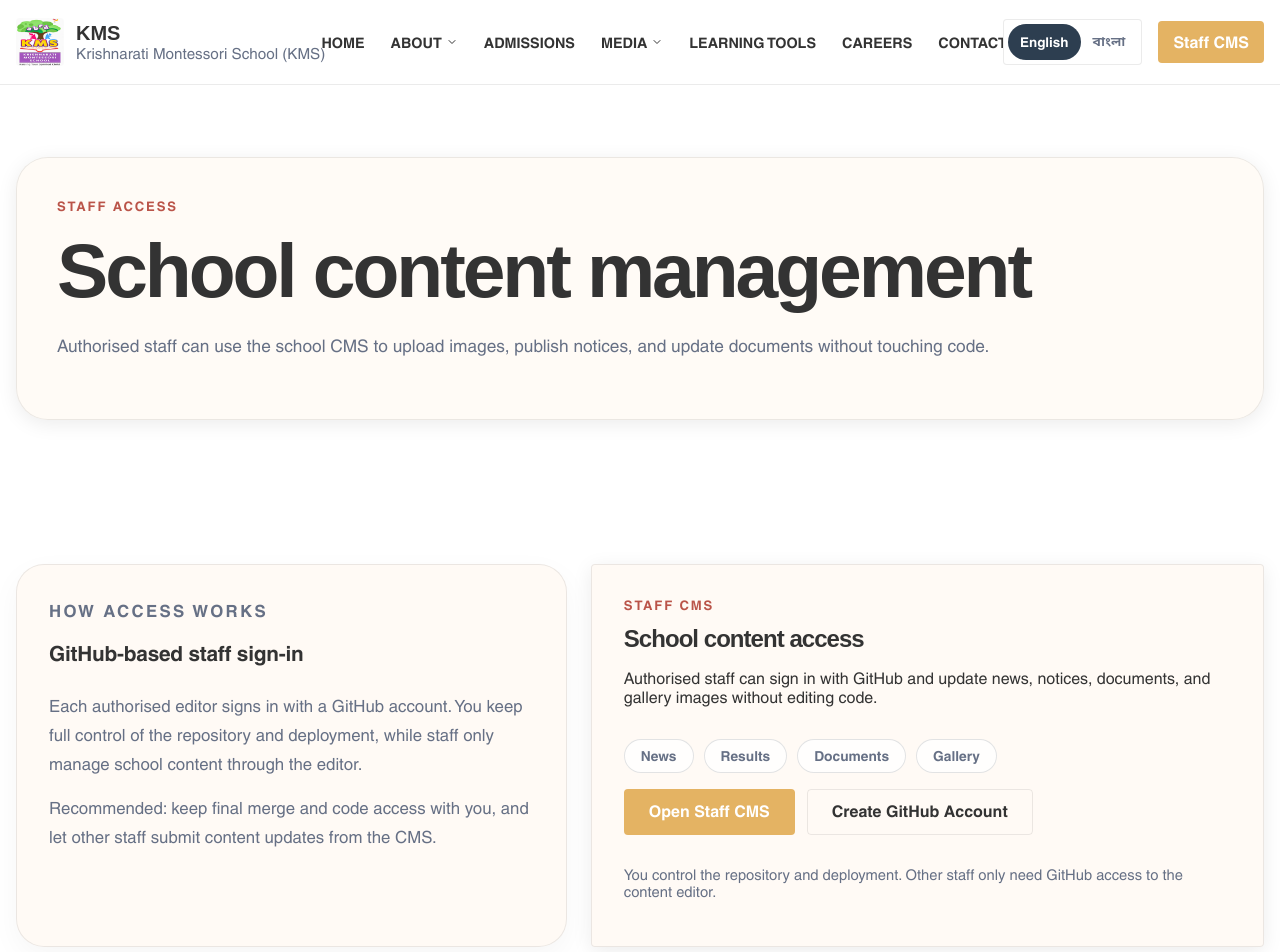
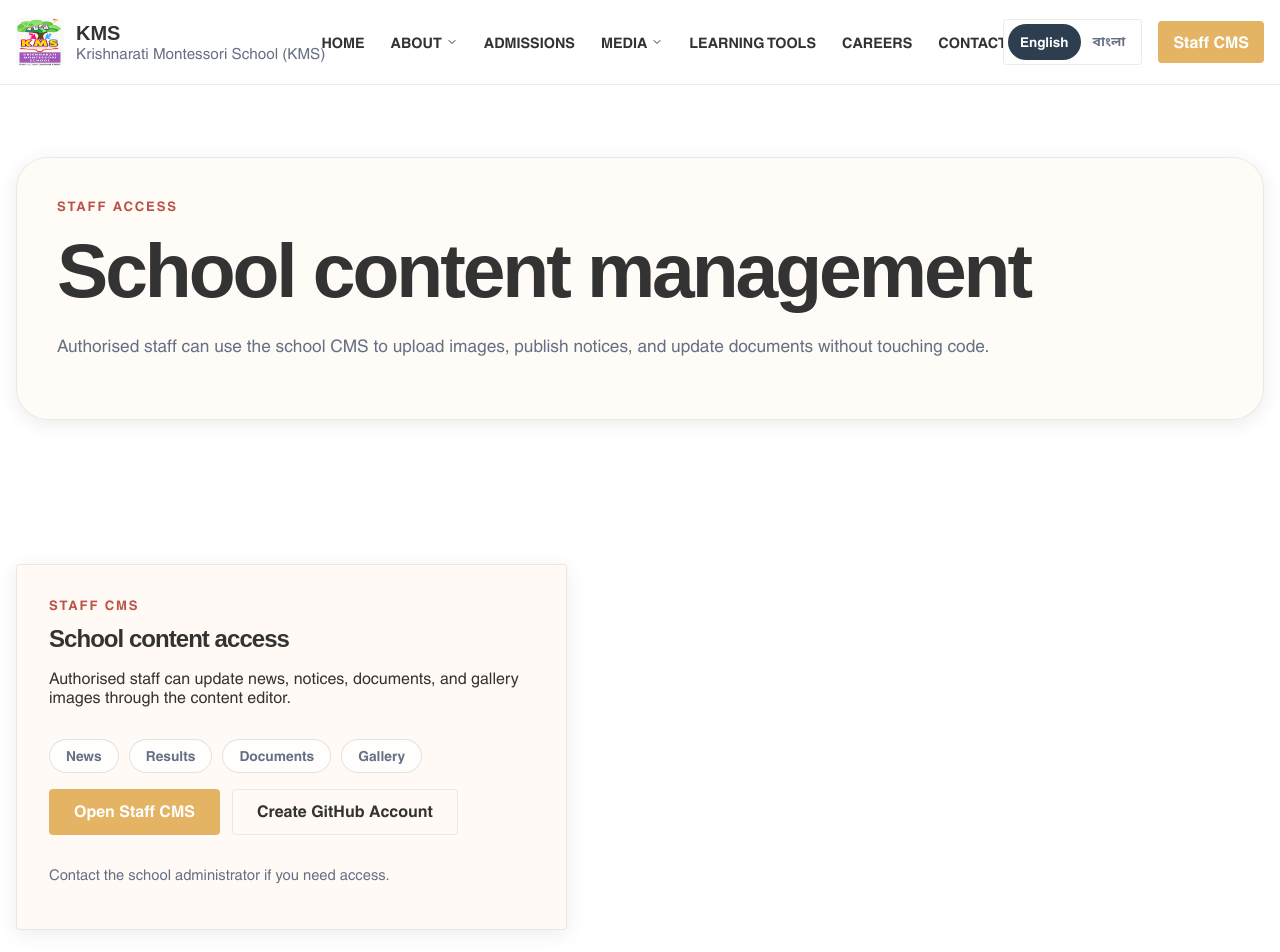
Before and after one commit to as4401s/School_website, a Next.js app: page /login in a window 1280 px wide. Shown: the top 952 px of the page. Built offline with nearby package versions, Linux system fonts and the light colour scheme; a web font is replaced by a local one.

Commit message:
chore: style updates and automated changes

```diff
--- a/src/app/login/page.tsx
+++ b/src/app/login/page.tsx
@@ -24,33 +24,6 @@ export default function LoginPage() {
 
       <section className="login-layout">
         <div className="shell login-layout__grid">
-          <article className="portal-card stack">
-            <LocalizedText
-              as="p"
-              className="eyebrow"
-              text={{ en: "How access works", bn: "অ্যাক্সেসের নিয়ম" }}
-            />
-            <LocalizedText
-              as="h3"
-              text={{ en: "GitHub-based staff sign-in", bn: "GitHub-ভিত্তিক স্টাফ সাইন-ইন" }}
-            />
-            <LocalizedText
-              as="p"
-              text={{
-                en: "Each authorised editor signs in with a GitHub account. You keep full control of the repository and deployment, while staff only manage school content through the editor.",
-                bn: "প্রত্যেক অনুমোদিত সম্পাদক একটি GitHub অ্যাকাউন্ট দিয়ে সাইন ইন করবেন। রিপোজিটরি ও ডিপ্লয়মেন্ট আপনার নিয়ন্ত্রণে থাকবে, আর কর্মীরা শুধু এডিটরের মাধ্যমে বিদ্যালয়ের কনটেন্ট পরিচালনা করবেন।",
-              }}
-            />
-            <LocalizedText
-              as="p"
-              className="helper-text"
-              text={{
-                en: "Recommended: keep final merge and code access with you, and let other staff submit content updates from the CMS.",
-                bn: "প্রস্তাবিত ব্যবস্থা: চূড়ান্ত মার্জ ও কোড অ্যাক্সেস আপনার কাছে রাখুন, আর অন্য কর্মীরা সিএমএস থেকে কনটেন্ট আপডেট জমা দিন।",
-              }}
-            />
-          </article>
-
           <StaffAccessCard />
         </div>
       </section>
--- a/src/components/staff-access-card.tsx
+++ b/src/components/staff-access-card.tsx
@@ -24,8 +24,8 @@ export function StaffAccessCard({
         <LocalizedText
           as="p"
           text={{
-            en: "Authorised staff can sign in with GitHub and update news, notices, documents, and gallery images without editing code.",
-            bn: "অনুমোদিত কর্মীরা GitHub দিয়ে সাইন ইন করে কোড ছাড়াই সংবাদ, নোটিশ, নথি ও গ্যালারির ছবি আপডেট করতে পারবেন।",
+            en: "Authorised staff can update news, notices, documents, and gallery images through the content editor.",
+            bn: "অনুমোদিত কর্মীরা কনটেন্ট এডিটরের মাধ্যমে সংবাদ, নোটিশ, নথি ও গ্যালারির ছবি আপডেট করতে পারবেন।",
           }}
         />
       </div>
@@ -50,8 +50,8 @@ export function StaffAccessCard({
         as="p"
         className="helper-text"
         text={{
-          en: "You control the repository and deployment. Other staff only need GitHub access to the content editor.",
-          bn: "রিপোজিটরি ও ডিপ্লয়মেন্ট আপনার নিয়ন্ত্রণে থাকবে। অন্য কর্মীদের জন্য শুধু কনটেন্ট এডিটরে GitHub প্রবেশাধিকারই যথেষ্ট।",
+          en: "Contact the school administrator if you need access.",
+          bn: "অ্যাক্সেস প্রয়োজন হলে বিদ্যালয়ের প্রশাসকের সাথে যোগাযোগ করুন।",
         }}
       />
     </div>
```
